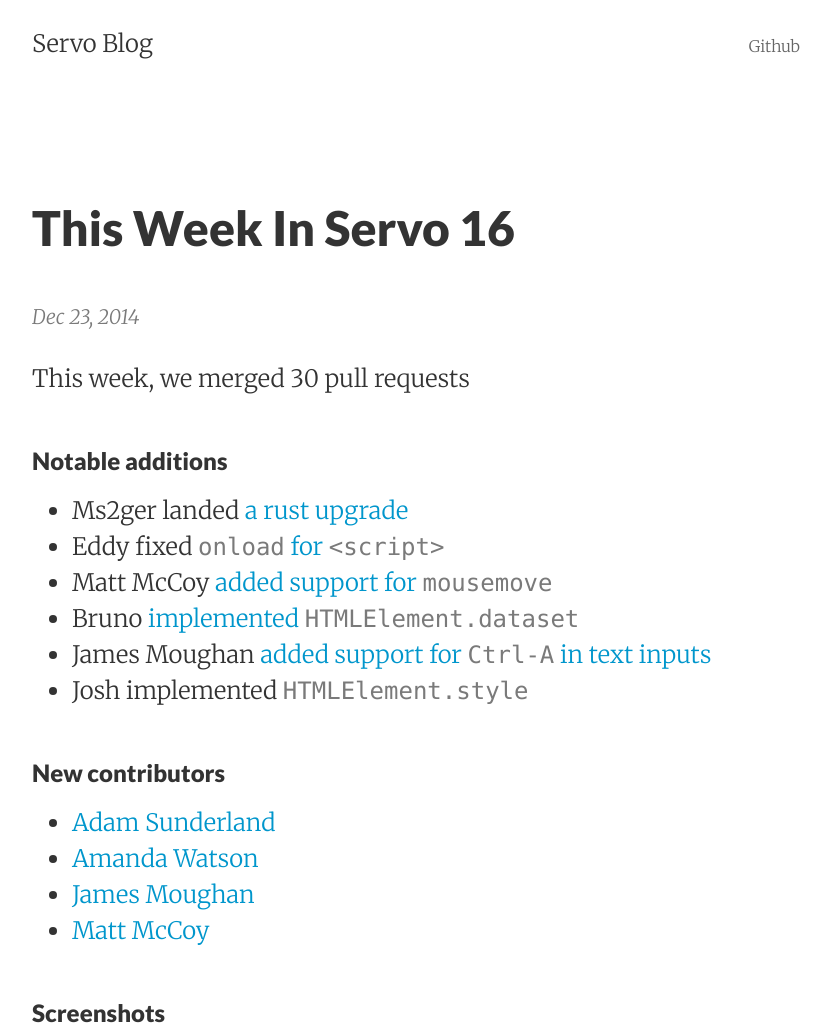
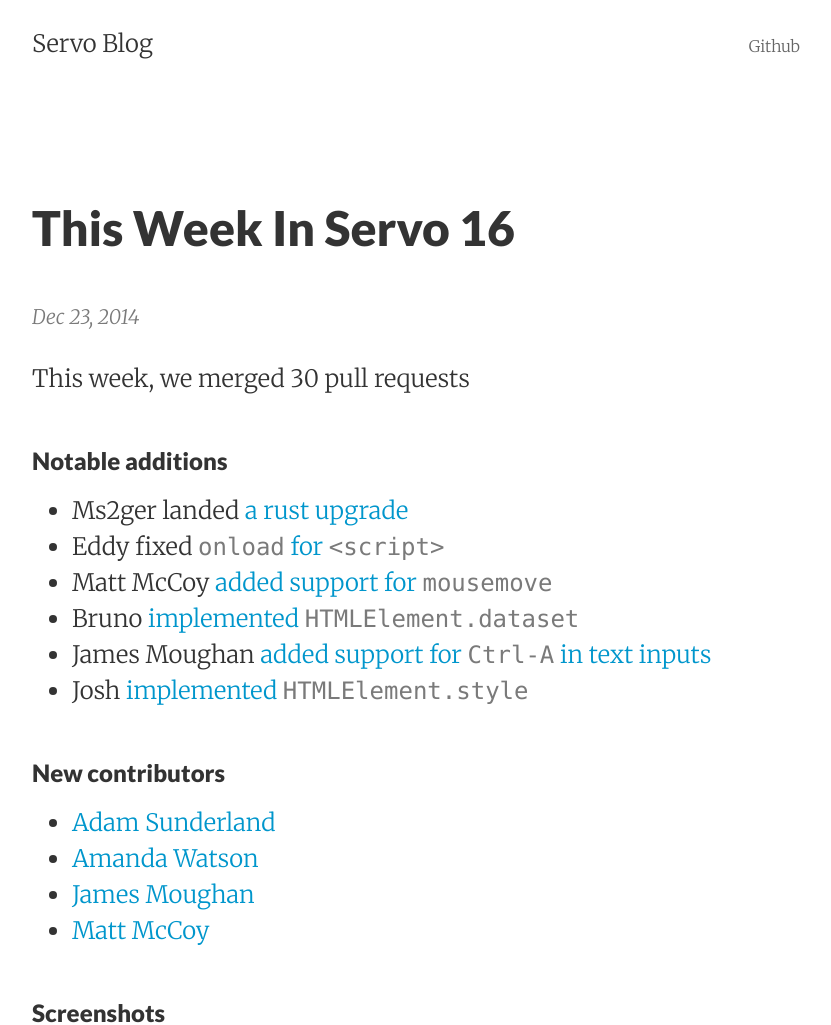
Before and after one commit to servo/blog.servo.org, a Jekyll site: the page built from _posts/2014-12-23-twis-16.md, in a window 1280 px wide. Shown: the top 1025 px of the page, without its empty margins (224-1055 px from the left). Built offline with Jekyll 4.4.1, drawn with Linux system fonts in a browser that asks for light colours; grey boxes are pictures that could not be loaded.

Commit message:
Update 2014-12-23-twis-16.md

```diff
--- a/_posts/2014-12-23-twis-16.md
+++ b/_posts/2014-12-23-twis-16.md
@@ -15,7 +15,7 @@
  - Matt McCoy [added support for `mousemove`](https://github.com/servo/servo/pull/4453)
  - Bruno [implemented `HTMLElement.dataset`](https://github.com/servo/servo/pull/4038)
  - James Moughan [added support for `Ctrl-A` in text inputs](https://github.com/servo/servo/pull/4457)
- - Josh implemented [`HTMLElement.style`](https://github.com/servo/servo/pull/4342)
+ - Josh [implemented `HTMLElement.style`](https://github.com/servo/servo/pull/4342)
 
 ###New contributors
 
```
